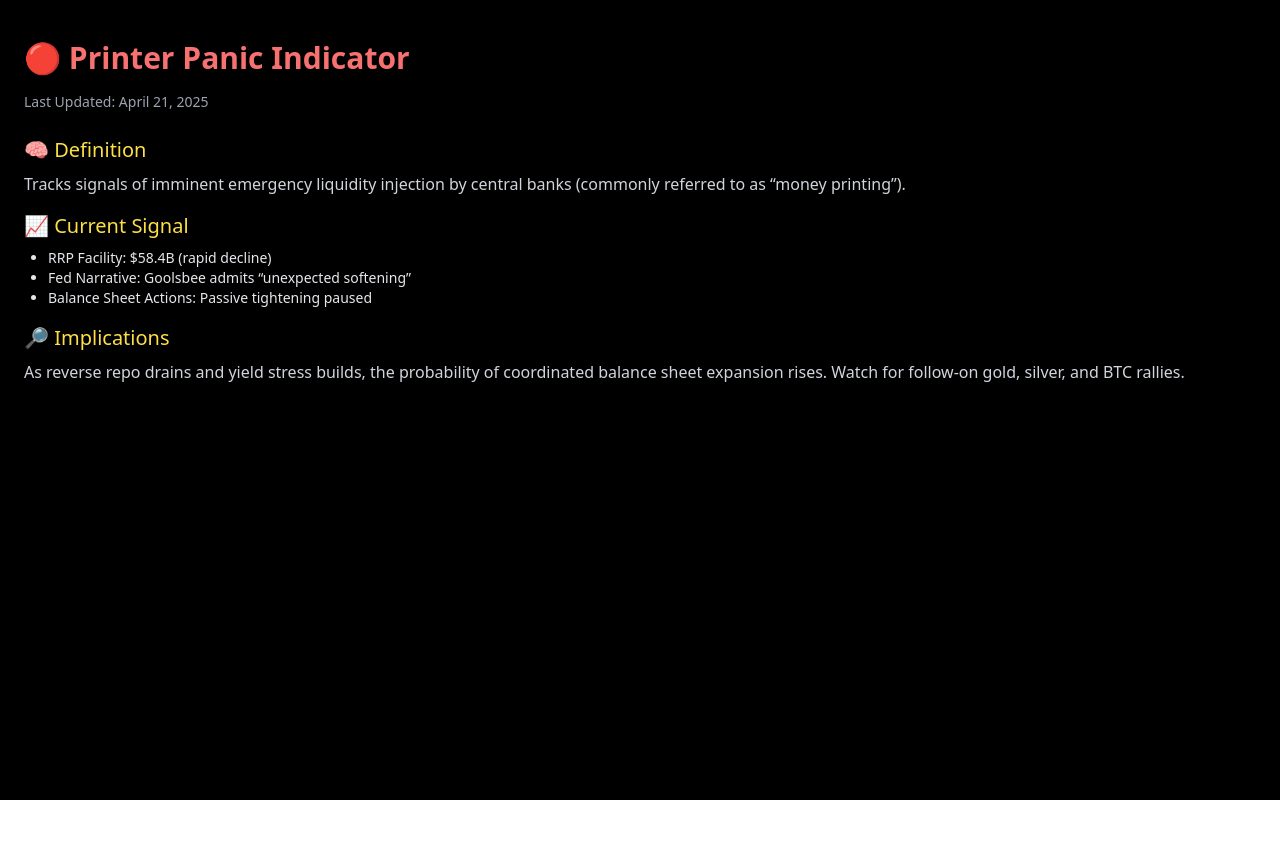
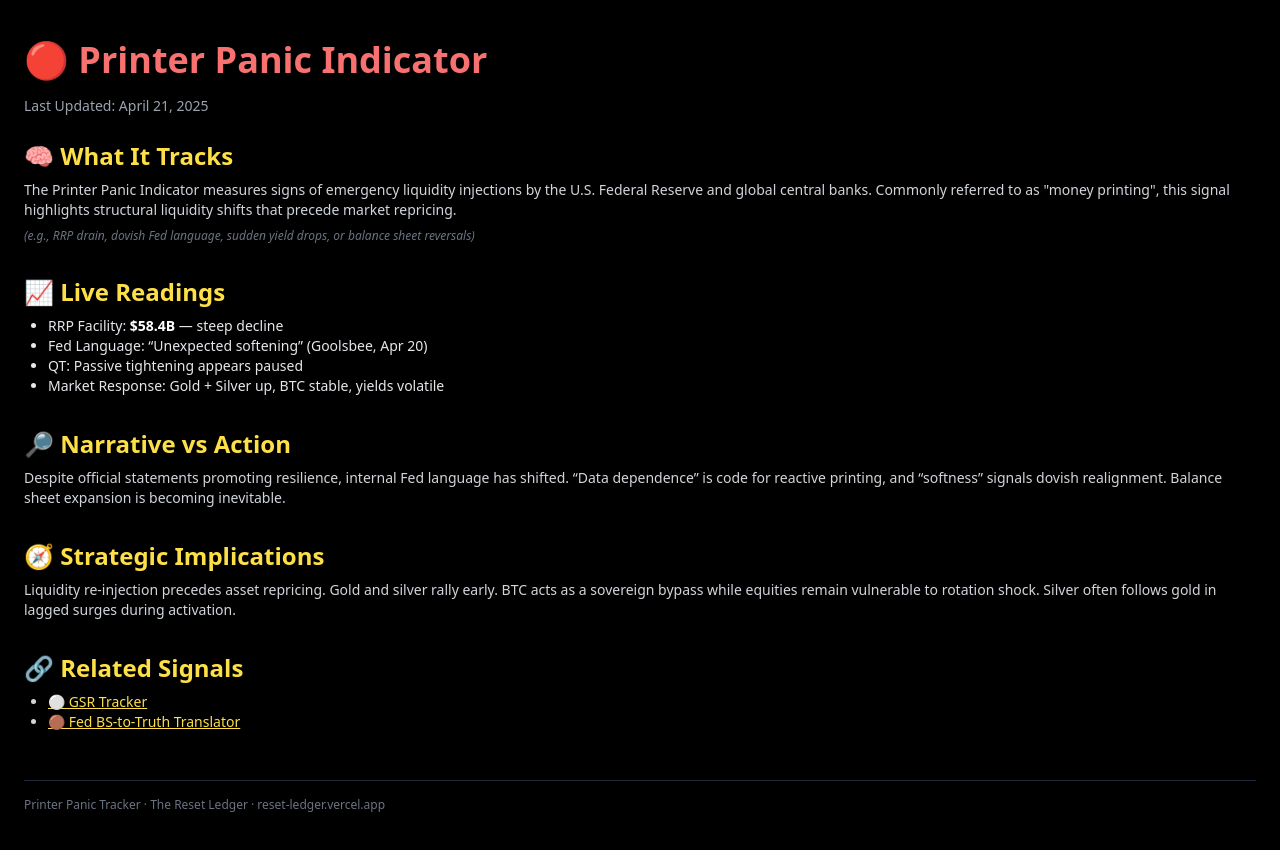
Before and after one commit to Shasta232/reset-ledger, a Next.js app: page /trackers/printer-panic in a window 1280 px wide. Shown: the top 850 px of the page. Before the commit the page ends 800 px from the top, so only its background shows below. Built offline with nearby package versions, Linux system fonts and the light colour scheme.

Commit message:
Expanded printer panic tracker with full insights

```diff
--- a/pages/trackers/printer-panic.js
+++ b/pages/trackers/printer-panic.js
@@ -1,27 +1,67 @@
+import Link from 'next/link';
 
 export default function PrinterPanic() {
   return (
     <main className="min-h-screen bg-black text-white font-sans px-6 py-10">
-      <h1 className="text-3xl font-bold text-red-400 mb-4">🔴 Printer Panic Indicator</h1>
+      <h1 className="text-4xl font-bold text-red-400 mb-4">🔴 Printer Panic Indicator</h1>
       <p className="text-sm text-gray-400 mb-6">Last Updated: April 21, 2025</p>
 
-      <h2 className="text-yellow-300 text-xl mb-2">🧠 Definition</h2>
-      <p className="text-gray-300 mb-4">
-        Tracks signals of imminent emergency liquidity injection by central banks (commonly referred to as “money printing”).
-      </p>
+      <section className="mb-8">
+        <h2 className="text-2xl text-yellow-300 font-semibold mb-2">🧠 What It Tracks</h2>
+        <p className="text-gray-300 text-sm">
+          The Printer Panic Indicator measures signs of emergency liquidity injections by the U.S. Federal Reserve and global central banks.
+          Commonly referred to as "money printing", this signal highlights structural liquidity shifts that precede market repricing.
+        </p>
+        <p className="text-gray-500 text-xs mt-2 italic">
+          (e.g., RRP drain, dovish Fed language, sudden yield drops, or balance sheet reversals)
+        </p>
+      </section>
 
-      <h2 className="text-yellow-300 text-xl mb-2">📈 Current Signal</h2>
-      <ul className="list-disc text-sm pl-6 text-gray-200 mb-4">
-        <li>RRP Facility: $58.4B (rapid decline)</li>
-        <li>Fed Narrative: Goolsbee admits “unexpected softening”</li>
-        <li>Balance Sheet Actions: Passive tightening paused</li>
-      </ul>
+      <section className="mb-8">
+        <h2 className="text-2xl text-yellow-300 font-semibold mb-2">📈 Live Readings</h2>
+        <ul className="list-disc text-sm pl-6 text-gray-200">
+          <li>RRP Facility: <span className="text-white font-bold">$58.4B</span> — steep decline</li>
+          <li>Fed Language: “Unexpected softening” (Goolsbee, Apr 20)</li>
+          <li>QT: Passive tightening appears paused</li>
+          <li>Market Response: Gold + Silver up, BTC stable, yields volatile</li>
+        </ul>
+      </section>
 
-      <h2 className="text-yellow-300 text-xl mb-2">🔎 Implications</h2>
-      <p className="text-gray-300">
-        As reverse repo drains and yield stress builds, the probability of coordinated balance sheet expansion rises.
-        Watch for follow-on gold, silver, and BTC rallies.
-      </p>
+      <section className="mb-8">
+        <h2 className="text-2xl text-yellow-300 font-semibold mb-2">🔎 Narrative vs Action</h2>
+        <p className="text-gray-300 text-sm">
+          Despite official statements promoting resilience, internal Fed language has shifted. “Data dependence” is code
+          for reactive printing, and “softness” signals dovish realignment. Balance sheet expansion is becoming inevitable.
+        </p>
+      </section>
+
+      <section className="mb-8">
+        <h2 className="text-2xl text-yellow-300 font-semibold mb-2">🧭 Strategic Implications</h2>
+        <p className="text-sm text-gray-300">
+          Liquidity re-injection precedes asset repricing. Gold and silver rally early. BTC acts as a sovereign bypass
+          while equities remain vulnerable to rotation shock. Silver often follows gold in lagged surges during activation.
+        </p>
+      </section>
+
+      <section className="mb-8">
+        <h2 className="text-2xl text-yellow-300 font-semibold mb-2">🔗 Related Signals</h2>
+        <ul className="list-disc text-sm pl-6 text-gray-300">
+          <li>
+            <Link href="/trackers/gsr" className="text-yellow-300 underline hover:text-yellow-100">
+              ⚪ GSR Tracker
+            </Link>
+          </li>
+          <li>
+            <Link href="/trackers/fed-bs" className="text-yellow-300 underline hover:text-yellow-100">
+              🟤 Fed BS-to-Truth Translator
+            </Link>
+          </li>
+        </ul>
+      </section>
+
+      <footer className="text-xs text-gray-500 border-t border-gray-800 pt-4 mt-12">
+        <p>Printer Panic Tracker · The Reset Ledger · reset-ledger.vercel.app</p>
+      </footer>
     </main>
   );
 }
```
